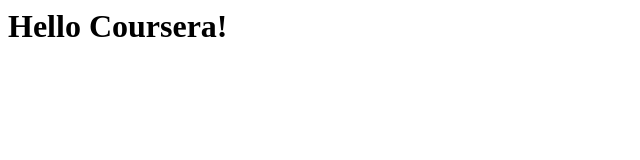
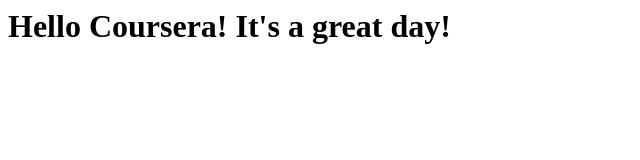
Before and after one commit to Hruskara/coursera-test, a plain HTML site: page site/index.html in a window 1280 px wide. Shown: the whole page, without its empty margins (0-640 px from the left). Drawn offline with Linux system fonts and the light colour scheme.

Commit message:
Small addition to our page content.

```diff
--- a/site/index.html
+++ b/site/index.html
@@ -4,6 +4,6 @@
 	<title>Hello Coursera!</title>
 </head>
 <body>
-<h1>Hello Coursera!</h1>
+<h1>Hello Coursera! It's a great day!</h1>
 </body>
 </html>
```
